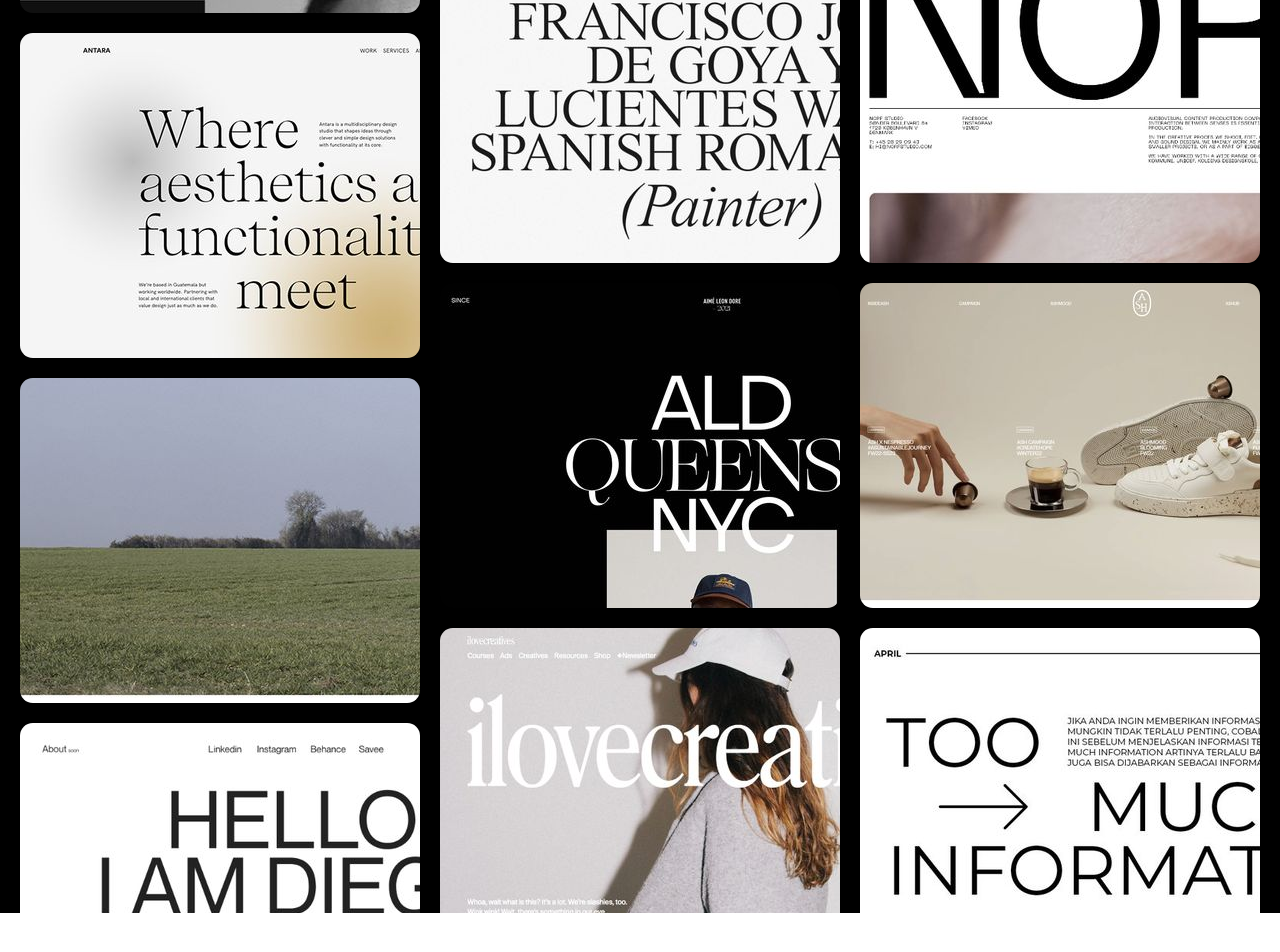
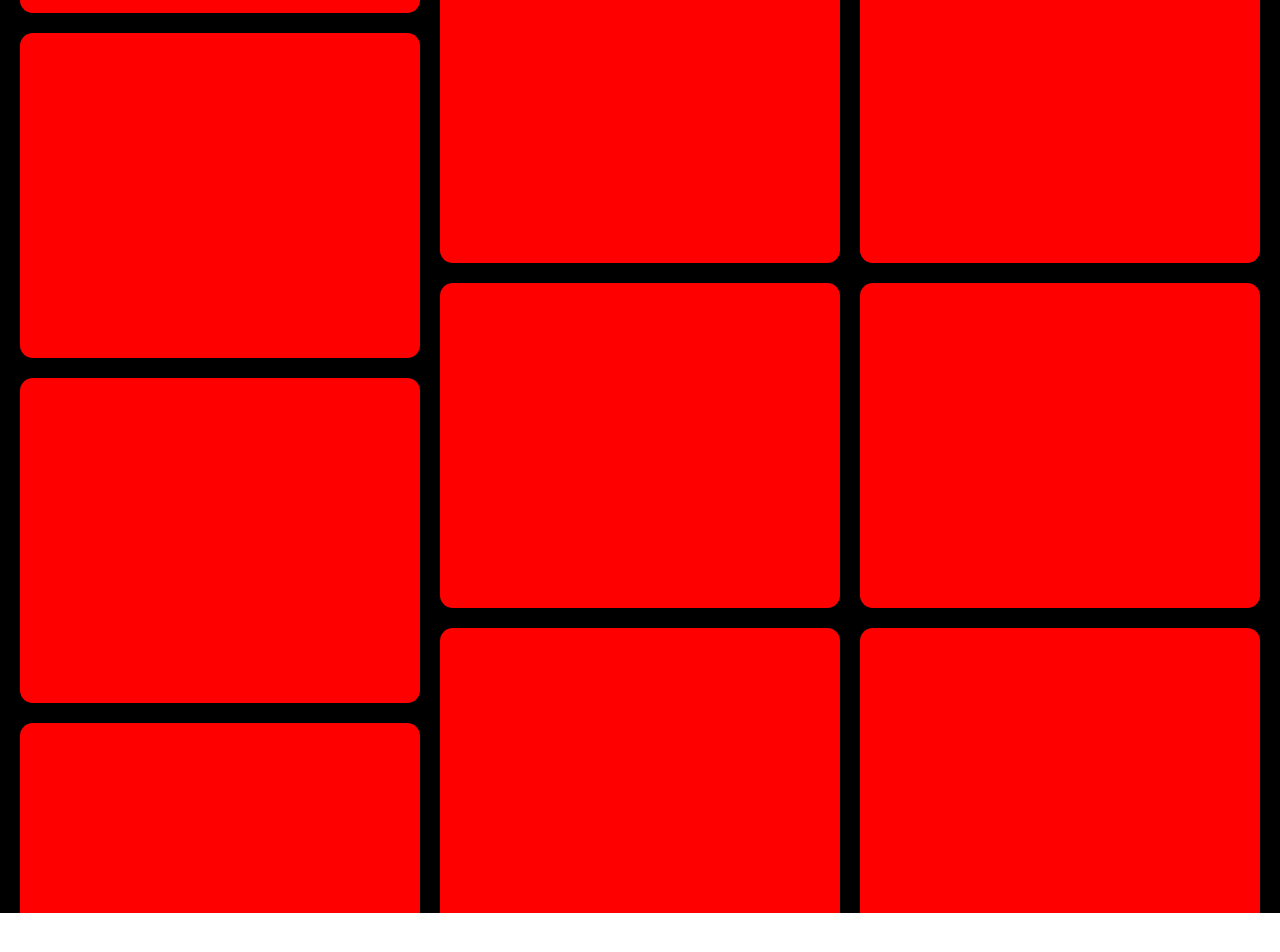
Before and after one commit to maharshmellow/sandbox, a Next.js app: page /smooth-parallax-scroll in a window 1280 px wide. Shown: the part 1287-2239 px from the top of the page. Built offline with nearby package versions, Linux system fonts and the light colour scheme.

Commit message:
feat: try using divs instead of images

```diff
--- a/pages/smooth-parallax-scroll.tsx
+++ b/pages/smooth-parallax-scroll.tsx
@@ -1,19 +1,19 @@
 import { useEffect, useState, useRef } from 'react';
 import Head from 'next/head';
 import styled from 'styled-components';
-import one from '@/public/images/smooth-parallax-scroll/1.jpg';
-import two from '@/public/images/smooth-parallax-scroll/2.jpg';
-import three from '@/public/images/smooth-parallax-scroll/3.jpg';
-import four from '@/public/images/smooth-parallax-scroll/4.jpg';
-import five from '@/public/images/smooth-parallax-scroll/5.jpg';
-import six from '@/public/images/smooth-parallax-scroll/6.jpg';
-import seven from '@/public/images/smooth-parallax-scroll/7.jpg';
-import eight from '@/public/images/smooth-parallax-scroll/8.jpg';
-import nine from '@/public/images/smooth-parallax-scroll/9.jpg';
-import ten from '@/public/images/smooth-parallax-scroll/10.jpg';
-import eleven from '@/public/images/smooth-parallax-scroll/11.jpg';
-import twelve from '@/public/images/smooth-parallax-scroll/12.jpg';
-import Image from 'next/image';
+// import one from '@/public/images/smooth-parallax-scroll/1.jpg';
+// import two from '@/public/images/smooth-parallax-scroll/2.jpg';
+// import three from '@/public/images/smooth-parallax-scroll/3.jpg';
+// import four from '@/public/images/smooth-parallax-scroll/4.jpg';
+// import five from '@/public/images/smooth-parallax-scroll/5.jpg';
+// import six from '@/public/images/smooth-parallax-scroll/6.jpg';
+// import seven from '@/public/images/smooth-parallax-scroll/7.jpg';
+// import eight from '@/public/images/smooth-parallax-scroll/8.jpg';
+// import nine from '@/public/images/smooth-parallax-scroll/9.jpg';
+// import ten from '@/public/images/smooth-parallax-scroll/10.jpg';
+// import eleven from '@/public/images/smooth-parallax-scroll/11.jpg';
+// import twelve from '@/public/images/smooth-parallax-scroll/12.jpg';
+// import Image from 'next/image';
 
 import { useTransform, useScroll, motion } from 'framer-motion';
 import Lenis from '@studio-freight/lenis'
@@ -56,6 +56,12 @@ const ImageContainer = styled.div`
   overflow: hidden;
 `
 
+const FakeImage = styled.div`
+  width: 500px;
+  height: 500px;
+  background-color: red;
+`
+
 export default function SmoothParallaxScrollDemo() {
   const gallery = useRef(null);
 
@@ -95,22 +101,22 @@ export default function SmoothParallaxScrollDemo() {
           <Gallery ref={gallery}>
               <Column style={{top: '-25%', y: y}}>
               {/* ImageContainer is of type motion.div so style is getting passed to that */}
-                <ImageContainer><Image priority src={one} key={1} alt="" /></ImageContainer>
-                <ImageContainer><Image priority src={two} key={2} alt="" /></ImageContainer>
-                <ImageContainer><Image priority src={three} key={3} alt="" /></ImageContainer>
-                <ImageContainer><Image priority src={four} key={4} alt="" /></ImageContainer>
+                <ImageContainer><FakeImage key={1} alt="" /></ImageContainer>
+                <ImageContainer><FakeImage key={2} alt="" /></ImageContainer>
+                <ImageContainer><FakeImage key={3} alt="" /></ImageContainer>
+                <ImageContainer><FakeImage key={4} alt="" /></ImageContainer>
               </Column>
               <Column style={{top: '-25%', y: y2}}>
-                <ImageContainer><Image priority src={five} key={5} alt="" /></ImageContainer>
-                <ImageContainer><Image priority src={six} key={6} alt="" /></ImageContainer>
-                <ImageContainer><Image priority src={seven} key={7} alt="" /></ImageContainer>
-                <ImageContainer><Image priority src={eight} key={8} alt="" /></ImageContainer>
+                <ImageContainer><FakeImage key={5} alt="" /></ImageContainer>
+                <ImageContainer><FakeImage key={6} alt="" /></ImageContainer>
+                <ImageContainer><FakeImage key={7} alt="" /></ImageContainer>
+                <ImageContainer><FakeImage key={8} alt="" /></ImageContainer>
               </Column>
               <Column style={{top: '-25%', y: y3}}>
-                <ImageContainer><Image priority src={nine} key={9} alt="" /></ImageContainer>
-                <ImageContainer><Image priority src={ten} key={10} alt="" /></ImageContainer>
-                <ImageContainer><Image priority src={eleven} key={11} alt="" /></ImageContainer>
-                <ImageContainer><Image priority src={twelve} key={12} alt="" /></ImageContainer>
+                <ImageContainer><FakeImage key={9} alt="" /></ImageContainer>
+                <ImageContainer><FakeImage key={10} alt="" /></ImageContainer>
+                <ImageContainer><FakeImage key={11} alt="" /></ImageContainer>
+                <ImageContainer><FakeImage key={12} alt="" /></ImageContainer>
               </Column>
           </Gallery>
 
```
